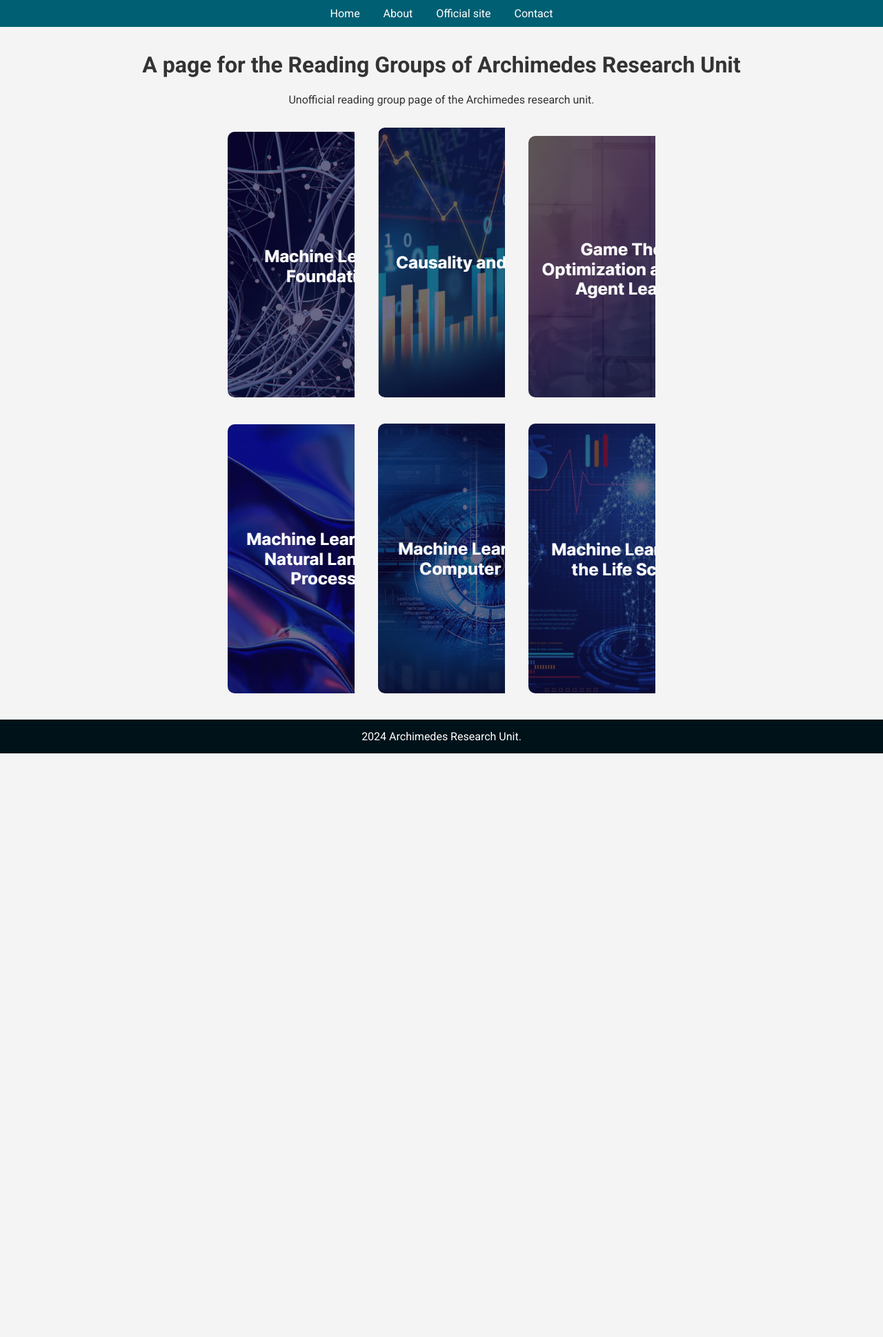
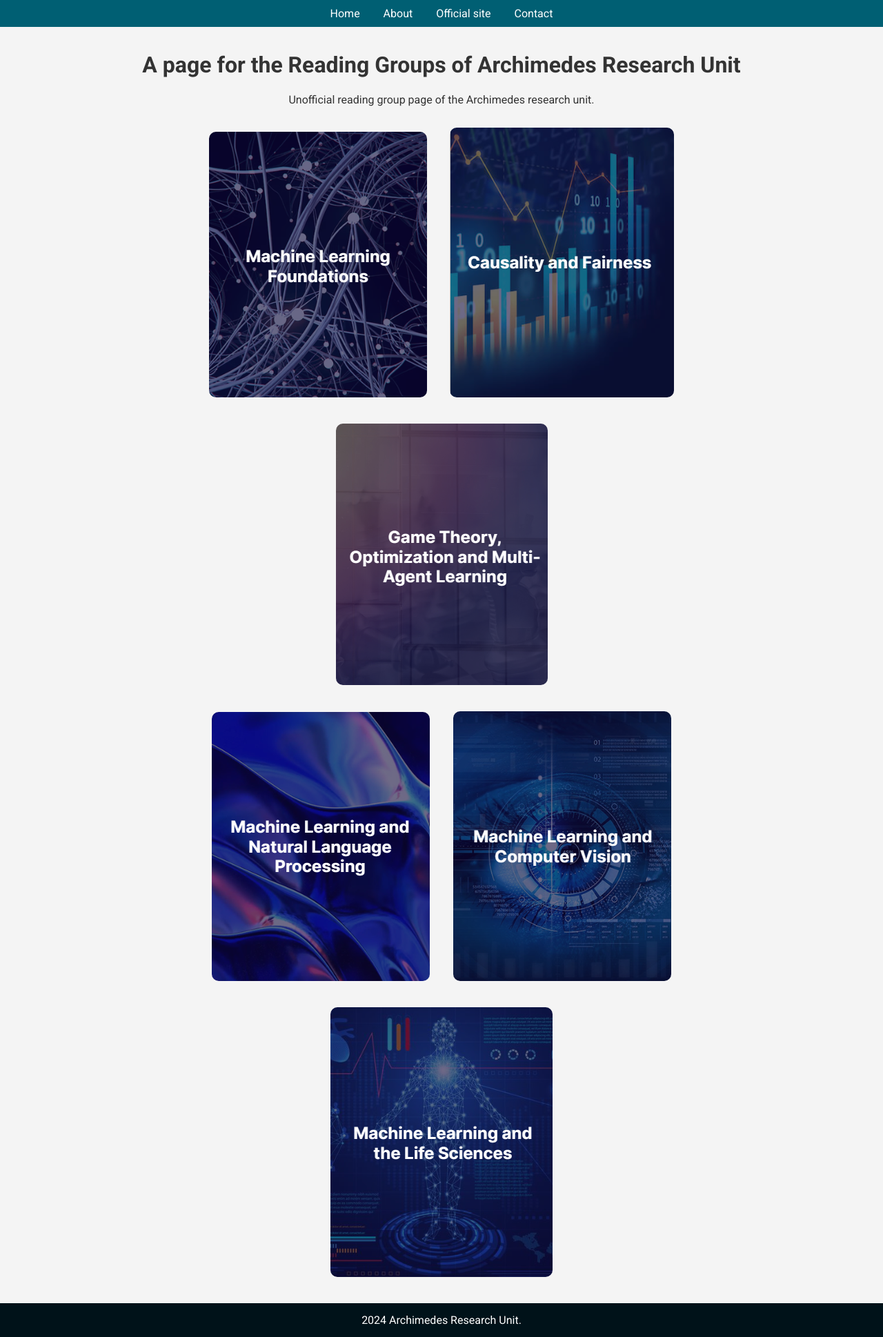
Before and after one commit to mandlos/archimedesai.github.io, a Jekyll site: the page built from index.html, in a window 1280 px wide. Shown: the whole page at 69% size. Built offline with Jekyll 4.4.1, drawn with Linux system fonts in a browser that asks for light colours; before the commit the page ends 1092 px from its top, so only the background shows below that.

Commit message:
modified:   assets/css/main.css

```diff
--- a/assets/css/main.css
+++ b/assets/css/main.css
@@ -41,7 +41,7 @@ main {
     text-align: center;
 }
 .image-container {
-    width: 18%;
+    width: auto;
     height:auto;
     display: inline-block;
     margin: 15px;
```
